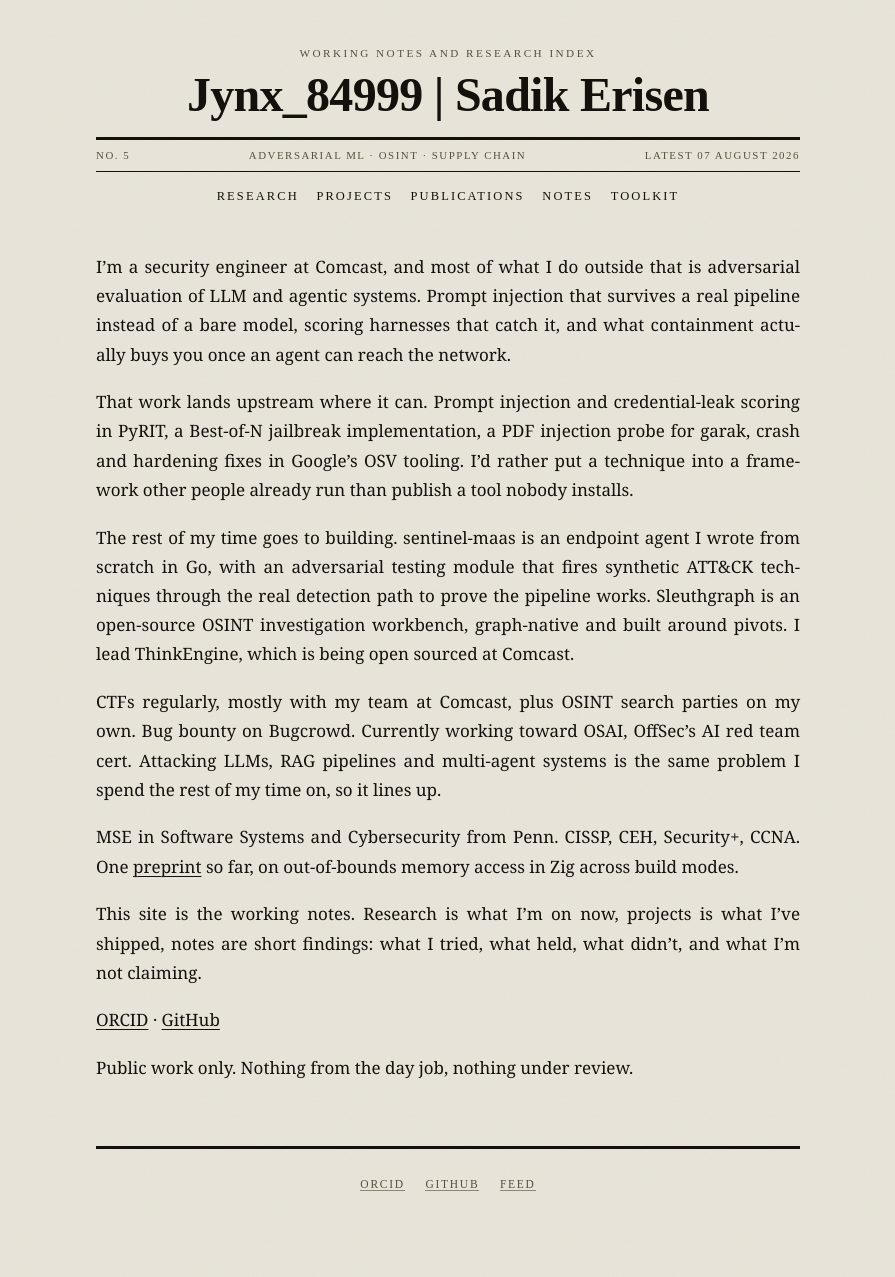
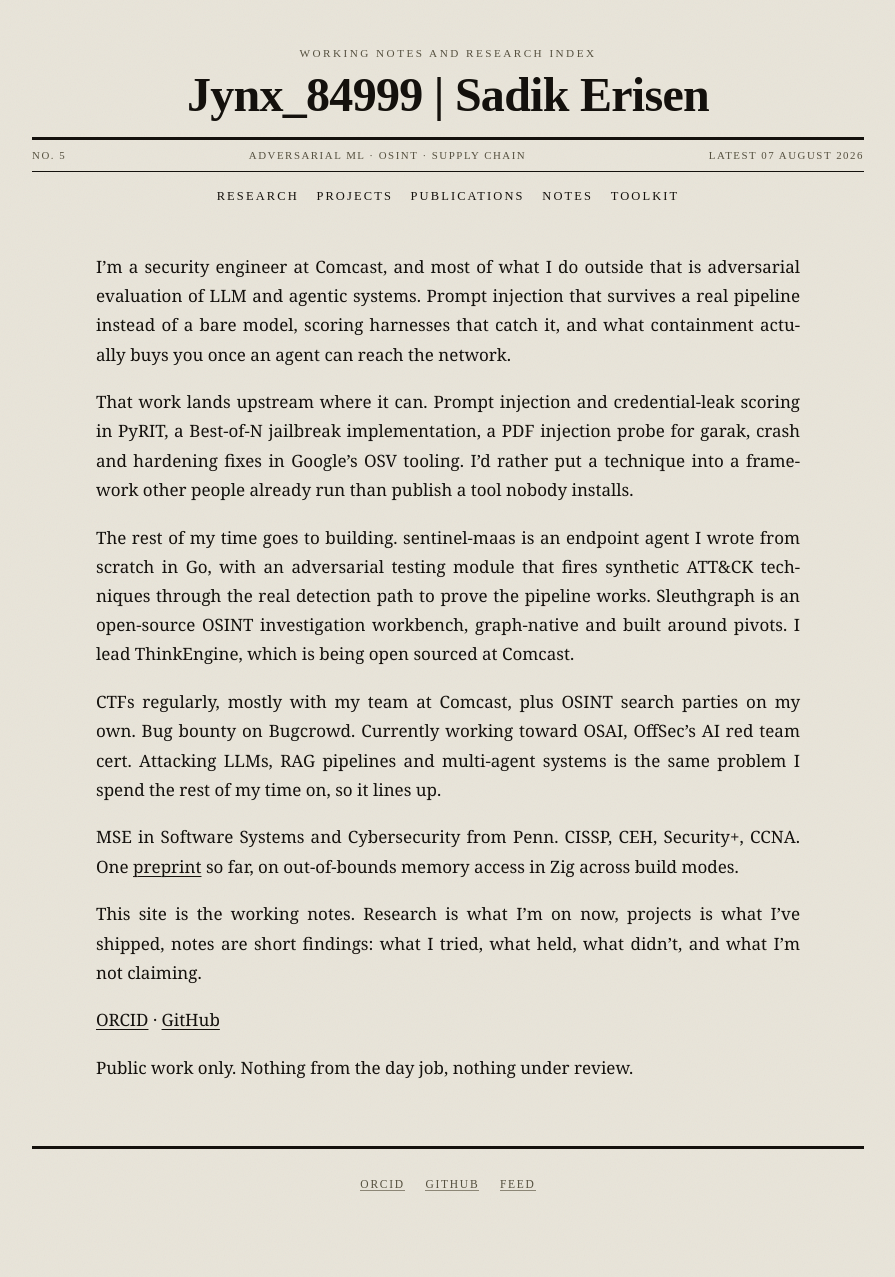
Before and after one commit to francose/hub, a Jekyll site: the page built from index.md, in a window 1280 px wide. Shown: the whole page, without its empty margins (192-1087 px from the left). Built offline with Jekyll 4.4.1, drawn with Linux system fonts in a browser that asks for light colours.

Commit message:
Frame masthead and colophon wider than the text column

```diff
--- a/assets/css/paper.css
+++ b/assets/css/paper.css
@@ -10,6 +10,7 @@
   --ink-faint:  #8c8676;
 
   --measure: 44rem;
+  --frame: 52rem;
   --display: "Times New Roman", Times, "Liberation Serif", serif;
   --body: Georgia, "Iowan Old Style", "Palatino Linotype", serif;
 }
@@ -51,7 +52,7 @@ a:hover { background: var(--ink); color: var(--paper); text-decoration: none; }
 /* ---- masthead ---- */
 
 .masthead {
-  max-width: var(--measure);
+  max-width: var(--frame);
   margin: 0 auto;
   padding-top: 2.75rem;
   text-align: center;
@@ -259,7 +260,7 @@ hr.rule-thin {
 /* ---- colophon ---- */
 
 .colophon {
-  max-width: var(--measure);
+  max-width: var(--frame);
   margin: 4rem auto 0;
   padding-top: .9rem;
   padding-bottom: .4rem;
```
